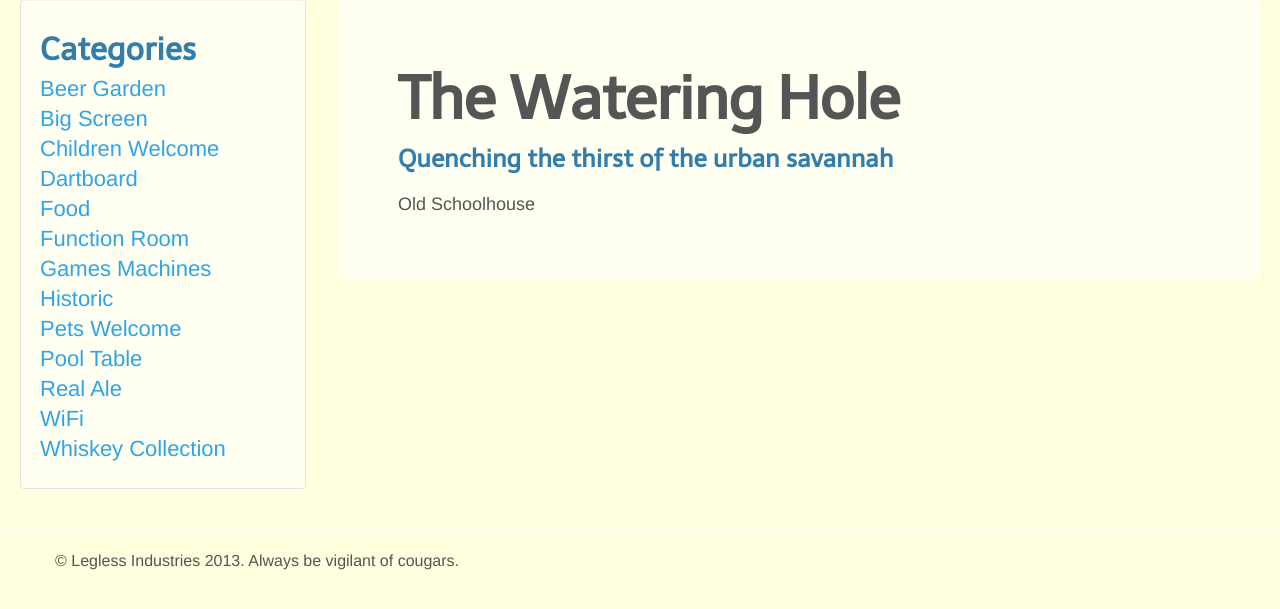
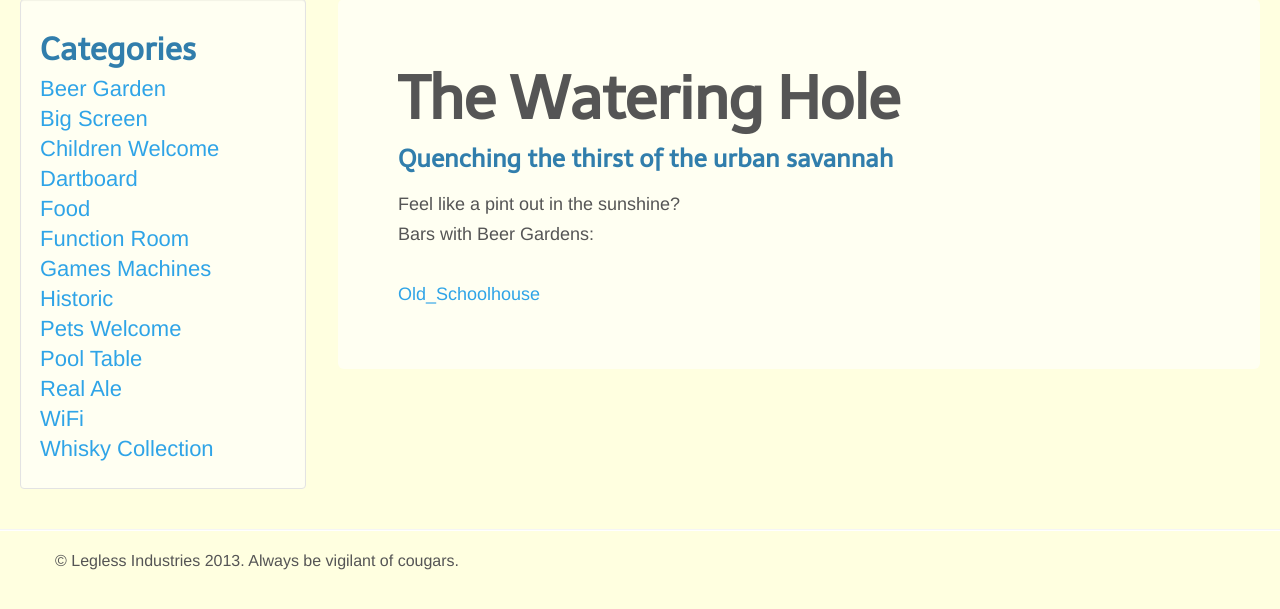
Before and after one commit to goodbrandcraig/ITech-Legless-Industries, a Django app: page /the_watering_hole/sorted_index/beer_garden/ in a window 1280 px wide. Shown: the part 81-690 px from the top of the page. Run offline with Django 3.2, Linux system fonts and the light colour scheme; data comes from the database, SQL or seed files in the repository; both versions use the stored data as it was after the commit; parts of the project's set-up code (start-up, migrations or seed data) failed here and were passed over; some libraries are stand-ins or nearby versions.

Commit message:
Category sidebar now works properly and correct bars are now displayed with links on the homepage when a category is selected

```diff
--- a/ITech-Legless-Industries-master/legless_industries_project/templates/the_watering_hole/base.html
+++ b/ITech-Legless-Industries-master/legless_industries_project/templates/the_watering_hole/base.html
@@ -56,13 +56,13 @@
             <p class="link"><a href="/the_watering_hole/sorted_index/dartboard/">Dartboard</a><p>
             <p class="link"><a href="/the_watering_hole/sorted_index/food/">Food</a><p>
             <p class="link"><a href="/the_watering_hole/sorted_index/function_room/">Function Room</a><p>
-            <p class="link"><a href="/the_watering_hole/sorted_index/games_machine/">Games Machines</a><p>
+            <p class="link"><a href="/the_watering_hole/sorted_index/games_machines/">Games Machines</a><p>
             <p class="link"><a href="/the_watering_hole/sorted_index/historic/">Historic</a><p>
             <p class="link"><a href="/the_watering_hole/sorted_index/pets_welcome/">Pets Welcome</a><p>
             <p class="link"><a href="/the_watering_hole/sorted_index/pool_tables/">Pool Table</a><p>
             <p class="link"><a href="/the_watering_hole/sorted_index/real_ale/">Real Ale</a><p>
-            <p class="link"><a href="/the_watering_hole/sorted_index/wifi/">WiFi</a><p>
-            <p class="link"><a href="/the_watering_hole/sorted_index/whisky_collection/">Whiskey Collection</a><p>
+            <p class="link"><a href="/the_watering_hole/sorted_index/wi_fi/">WiFi</a><p>
+            <p class="link"><a href="/the_watering_hole/sorted_index/whisky_collection/">Whisky Collection</a><p>
 
             </div>
             <!div class="well sidebar-nav">
--- a/ITech-Legless-Industries-master/legless_industries_project/templates/the_watering_hole/login.html
+++ b/ITech-Legless-Industries-master/legless_industries_project/templates/the_watering_hole/login.html
@@ -3,7 +3,7 @@
 {% block title %}login{% endblock %}
 {% block body_block %}
 <div class="hero-unit">
-        <h1>Login to The Watering Hole</h1>
+        <h1>Login to The Watering Hole</h1><br>
 
         <form id="login_form" method="post" action="/the_watering_hole/login/">
             {% csrf_token %}
--- a/ITech-Legless-Industries-master/legless_industries_project/templates/the_watering_hole/sorted_index.html
+++ b/ITech-Legless-Industries-master/legless_industries_project/templates/the_watering_hole/sorted_index.html
@@ -7,82 +7,69 @@
 <h1>The Watering Hole</h1>
     <p><h3>Quenching the thirst of the urban savannah</h3></p>
 
-    {% if matching_bars %}
-        {% for bar in matching_bars %}
-            {{ bar }}<br />
-        {% endfor %}
-    {% else %}
-        Sorry, there aren't any bars in this category right now
+{% if category  == 'pool_tables' %}
+       Fancy shooting some pool with your pint?<br>
+       Bars with Pool Tables:<br><br>
+   {% endif %}
+   {%if category == 'children_welcome' %}
+        Under 18 and don't have any ID?<br>
+        Bars where children are welcome:<br><br>
     {% endif %}
-
-   {% if category  == 'pool tables' %}
-       Fancy shooting some pool with your pint?<br>
-       Bars with Pool Tables:
-   {% endif %}
-   {%if category == 'children welcome' %}
-        Under 18 and don't have any ID?<br>
-        Bars where children are welcome:
+    {%if category == 'beer_garden' %}
+        Feel like a pint out in the sunshine?<br>
+        Bars with Beer Gardens:<br><br>
     {% endif %}
-    {%if category == 'beer garden' %}
-        Feel like a pint out in the sunshine?<br>
-        Bars with Beer Gardens:
-    {% endif %}
-    {%if category == 'big screen' %}
+    {%if category == 'big_screen' %}
         Want to watch the game?<br>
-        Bars with big screens:
+        Bars with big screens:<br><br>
     {% endif %}
     {%if category == 'dartboard' %}
         Fancy throwing weapons at a wall and pretending you're an athlete?<br>
-        Bars with dartboards:
+        Bars with dartboards:<br><br>
     {% endif %}
     {%if category == 'food' %}
         Hungry?<br>
-        Bars serving food:
+        Bars serving food:<br><br>
     {% endif %}
-    {%if category == 'function room' %}
+    {%if category == 'function_room' %}
         Want to book a room for an event?<br>
-        Bars with function rooms:
+        Bars with function rooms:<br><br>
     {% endif %}
     {%if category == 'historic' %}
         Want to drink in the history?<br>
-        Historic Bars:
+        Historic Bars:<br><br>
     {% endif %}
-    {%if category == 'wifi' %}
+    {%if category == 'wi_fi' %}
         Want to leave the house and get a pint but not actually interact with anyone?<br>
-        Bars with Wi-Fi:
+        Bars with Wi-Fi:<br><br>
     {% endif %}
-    {%if category == 'games machines' %}
+    {%if category == 'games_machines' %}
         Try your luck?<br>
-        Bars with games machines:
+        Bars with games machines:<br><br>
     {% endif %}
-    {%if category == 'pets welcome' %}
+    {%if category == 'pets_welcome' %}
         Bringing your dog?<br>
-        Bars where pets are welcome:
+        Bars where pets are welcome:<br><br>
     {% endif %}
-    {%if category == 'real ale' %}
+    {%if category == 'real_ale' %}
         Somebody with taste...<br>
-        Bars with real ales:
+        Bars with real ales:<br><br>
     {% endif %}
-    {%if category == 'whisky collection' %}
+    {%if category == 'whisky_collection' %}
         Looking for a dram?<br>
-        Bars with whisky collections:
+        Bars with whisky collections:<br><br>
     {% endif %}
 
-    {% for Bars in Bars %}
-                <li><a href="/the_watering_hole/bar_page/{{ category_list }}" >{{ Bars.name }}</a></li>
-    {% endfor %}
 
-    {% comment %}
-    {% if Bars %}
-            <ul>
-                {% for Bars in Bars %}
-                <li><a href="/the_watering_hole/bar_page/{{ Bars.get_bar_url }}" >{{ Bars.name }}</a></li>
-                {% endfor %}
-            </ul>
+    {% if matching_bars %}
+
+        {% for bar_urls in bar_urls %}
+           <a href="/the_watering_hole/bar_page/{{ bar_urls }}" >{{ bar_urls }}</a><br>
+        {% endfor %}
     {% else %}
-            <strong>There are no bars present.</strong>
+        Sorry, there aren't any bars in this category right now.
     {% endif %}
-    {% endcomment %}
+
 
 </div>
 {% endblock %}
--- a/ITech-Legless-Industries-master/legless_industries_project/the_watering_hole/views.py
+++ b/ITech-Legless-Industries-master/legless_industries_project/the_watering_hole/views.py
@@ -32,81 +32,22 @@ def sorted_index(request, category):
 
     matching_bars = []
 
+    bar_urls = []
+
     for bar in bars:
         if getattr(bar, category):
             matching_bars.append(bar)
 
+    for bar in matching_bars:
+        bar_urls.append(str(bar).replace(' ', '_'))
+
     template_context = {'matching_bars': matching_bars}
 
+    template_context['category'] = category
+
+    template_context['bar_urls'] = bar_urls
+
     return render_to_response('the_watering_hole/sorted_index.html', template_context, context)
-
-    '''
-    if category == 'wi_fi':
-        category_list = Category.objects.filter(wi_fi__exact=True)
-
-    elif category == 'food':
-        category_list = Category.objects.filter(food__exact=True)
-
-    elif category == 'beer_garden':
-        category_list = Category.objects.filter(beer_garden__exact=True)
-
-    elif category == 'big_screen':
-        category_list = Category.objects.filter(big_screen__exact=True)
-
-    elif category == 'children_welcome':
-        category_list = Category.objects.filter(children_welcome__exact=True)
-
-    elif category == 'dartboard':
-        category_list = Category.objects.filter(dartboard__exact=True)
-
-    elif category == 'function_room':
-        category_list = Category.objects.filter(function_room__exact=True)
-
-    elif category == 'games_machines':
-        category_list = Category.objects.filter(games_machines__exact=True)
-
-    elif category == 'historic':
-        category_list = Category.objects.filter(historic__exact=True)
-
-    elif category == 'pets_welcome':
-        category_list = Category.objects.filter(pets_welcome__exact=True)
-
-    elif category == 'pool_tables':
-        category_list = Category.objects.filter(pool_tables__exact=True)
-
-    elif category == 'whisky_collection':
-        category_list = Category.objects.filter(whisky_collection__exact=True)
-
-    elif category == 'real_ale':
-        category_list = Category.objects.filter(real_ale__exact=True)
-
-    else:
-        category_list = 'no category'
-
-
-    context_dict = {'Categories': category_list}
-
-
-
-
-
-  #  print context_dict[object]
-
-    #category_list = category_list.order_by('bar')
-
-    context_dict['category'] = category.replace('_', ' ')
-    print context_dict['category']
-   # bar_objs = Bar.objects.filter(name__exact=category_list)
-
-    #context_dict['Bars'] = bar_objs
-
-
-
-   # print context_dict
-
-     # Render the response and send it back!
-    '''
-
 
 
 def bar_page(request, bar_name_url):
```
Also changed, not shown: ITech-Legless-Industries-master/legless_industries_project/watering_hole.db, 1 other file.
